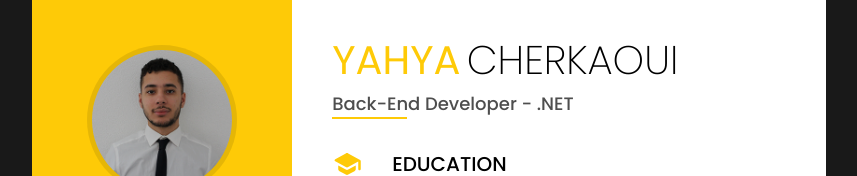
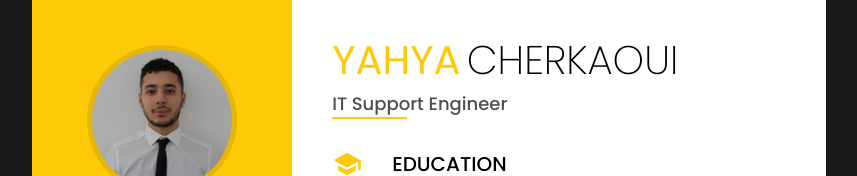
Before and after one commit to yahyacem/yahyacem.github.io, a plain HTML site: page index.html in a window 1280 px wide. Shown: the top 176 px of the page, without its empty margins (211-1068 px from the left). Drawn offline with Linux system fonts and the light colour scheme.

Commit message:
Change title to IT Support Engineer

```diff
--- a/index.html
+++ b/index.html
@@ -95,7 +95,7 @@
         <div class="right-side">
             <section>
                 <h1 class="fullname"><span class="title primary">Yahya</span> <span class="title secondary">Cherkaoui</span></h1>
-                <h2 class="position">Back-End Developer - .NET</h2>
+                <h2 class="position">IT Support Engineer</h2>
                 <hr class="separation short" />
             </section>
 
```
